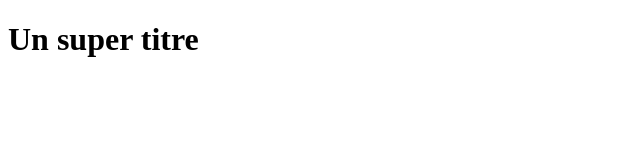
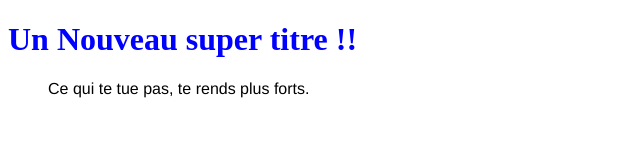
Before and after one commit to yandakiY/OpenclassroomsProject, a plain HTML site: page index.html in a window 1280 px wide. Shown: the whole page, without its empty margins (0-640 px from the left). Drawn offline with Linux system fonts and the light colour scheme.

Commit message:
Modification de index.html et style.css

```diff
--- a/index.html
+++ b/index.html
@@ -2,9 +2,13 @@
 <html>
 <head>
     <title></title>
-    <link rel="stylesheet" type="text/css" href="styles.css">
+    <link rel="stylesheet" type="text/css" href="style.css">
 </head>
 <body>
-    <h1>Un super titre</h1>
+    <h1>Un Nouveau super titre !!</h1>
+
+    <blockquote>
+        Ce qui te tue pas, te rends plus forts.
+    </blockquote>
 </body>
 </html>
--- a/style.css
+++ b/style.css
@@ -1,3 +1,7 @@
 h1{
     color:blue;
 }
+
+blockquote{
+    font-family: 'Franklin Gothic Medium', 'Arial Narrow', Arial, sans-serif;
+}
```
